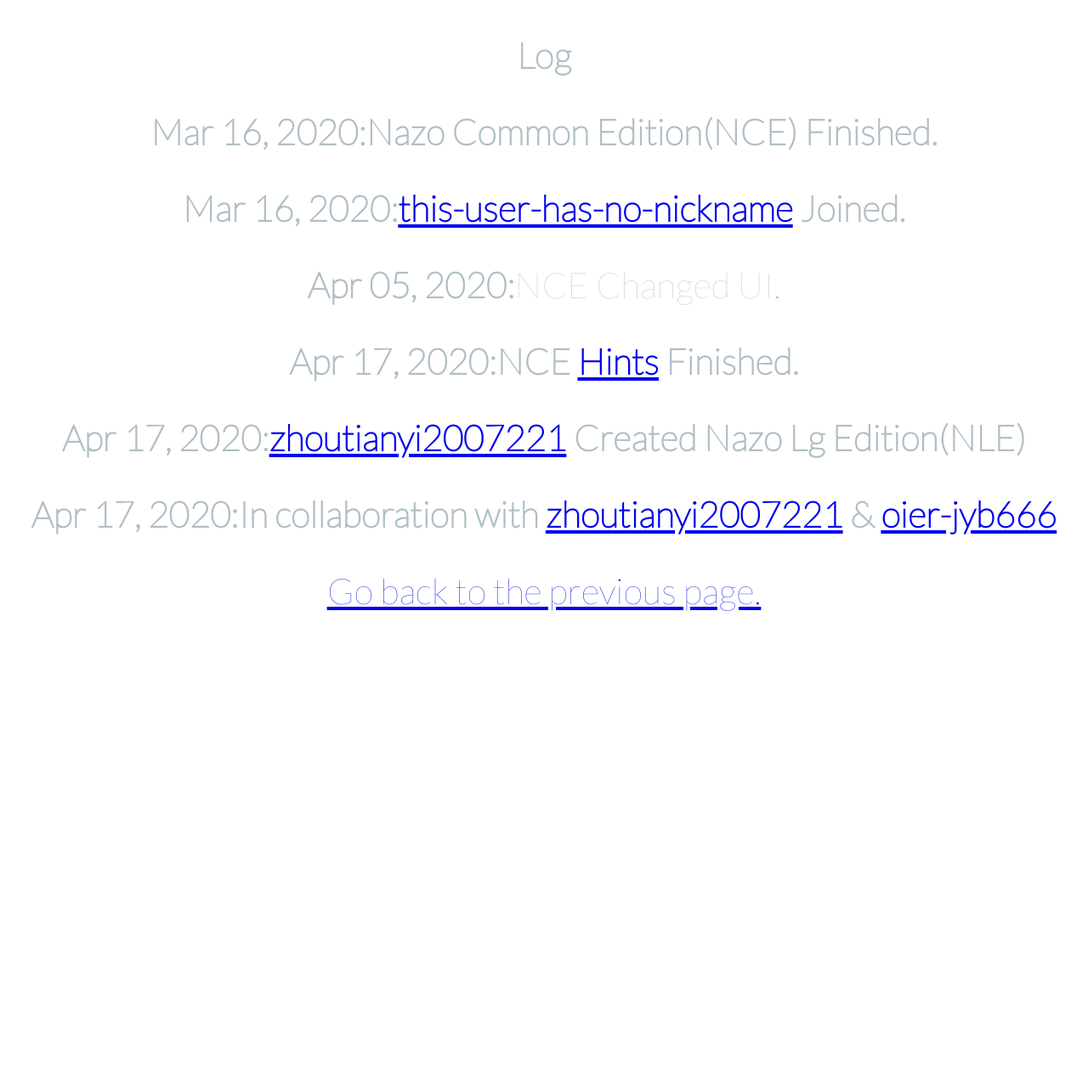
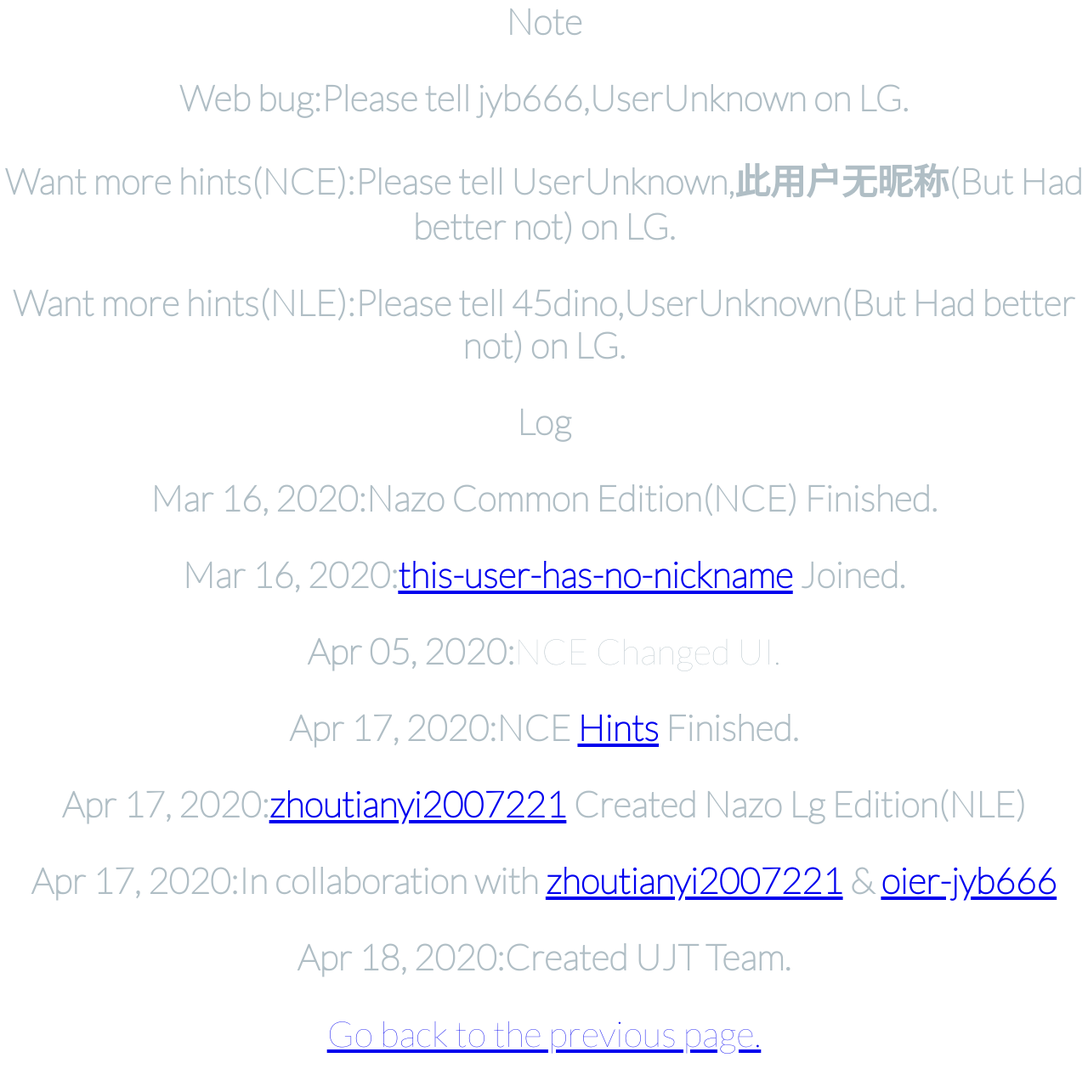
Before and after one commit to UJT-Team/ujt-team.github.io-old, a plain HTML site: page Log.html in a window 1280 px wide. Shown: the whole page at 85% size. Before the commit the page ends 800 px from the top, so only its background shows below. Drawn offline with Linux system fonts and the light colour scheme.

Commit message:
Update Log.html

```diff
--- a/Log.html
+++ b/Log.html
@@ -39,13 +39,18 @@
 	<body>
 		<div class="container">
 			<div class="content">
+        <div class="title"><strong>Note</strong></div>
+        <div class="title"><strong>Web bug:Please tell jyb666,UserUnknown on LG.</strong></div>
+				<div class="title"><strong>Want more hints(NCE):Please tell UserUnknown,此用户无昵称(But Had better not) on LG.</strong></div>
+				<div class="title"><strong>Want more hints(NLE):Please tell 45dino,UserUnknown(But Had better not) on LG.</strong></div>
         <div class="title"><strong>Log</strong></div>
-        <div class="title"><strong>Mar 16, 2020:Nazo Common Edition(NCE) Finished.</strong></div>
+				<div class="title"><strong>Mar 16, 2020:Nazo Common Edition(NCE) Finished.</strong></div>
 				<div class="title"><strong>Mar 16, 2020:<a href='https://github.com/this-user-has-no-nickname'>this-user-has-no-nickname</a> Joined.</strong></div>
 				<div class="title"><strong>Apr 05, 2020:</strong>NCE Changed UI.</div>
 				<div class="title"><strong>Apr 17, 2020:NCE <a href='https://userunknownx.github.io/post/hints/'>Hints</a> Finished.</strong></div>
 				<div class="title"><strong>Apr 17, 2020:<a href='https://github.com/zhoutianyi2007221'>zhoutianyi2007221</a> Created Nazo Lg Edition(NLE)</strong></div>
 				<div class="title"><strong>Apr 17, 2020:In collaboration with <a href='https://github.com/zhoutianyi2007221'>zhoutianyi2007221</a> & <a href='https://github.com/oier-jyb666'>oier-jyb666</a></strong></strong></div>
+				<div class="title"><strong>Apr 18, 2020:Created UJT Team.</strong></div>
         <div class="title"><a href="javascript:history.go(-1)">Go back to the previous page.</a></div>
 			</div>
 		</div>
```
